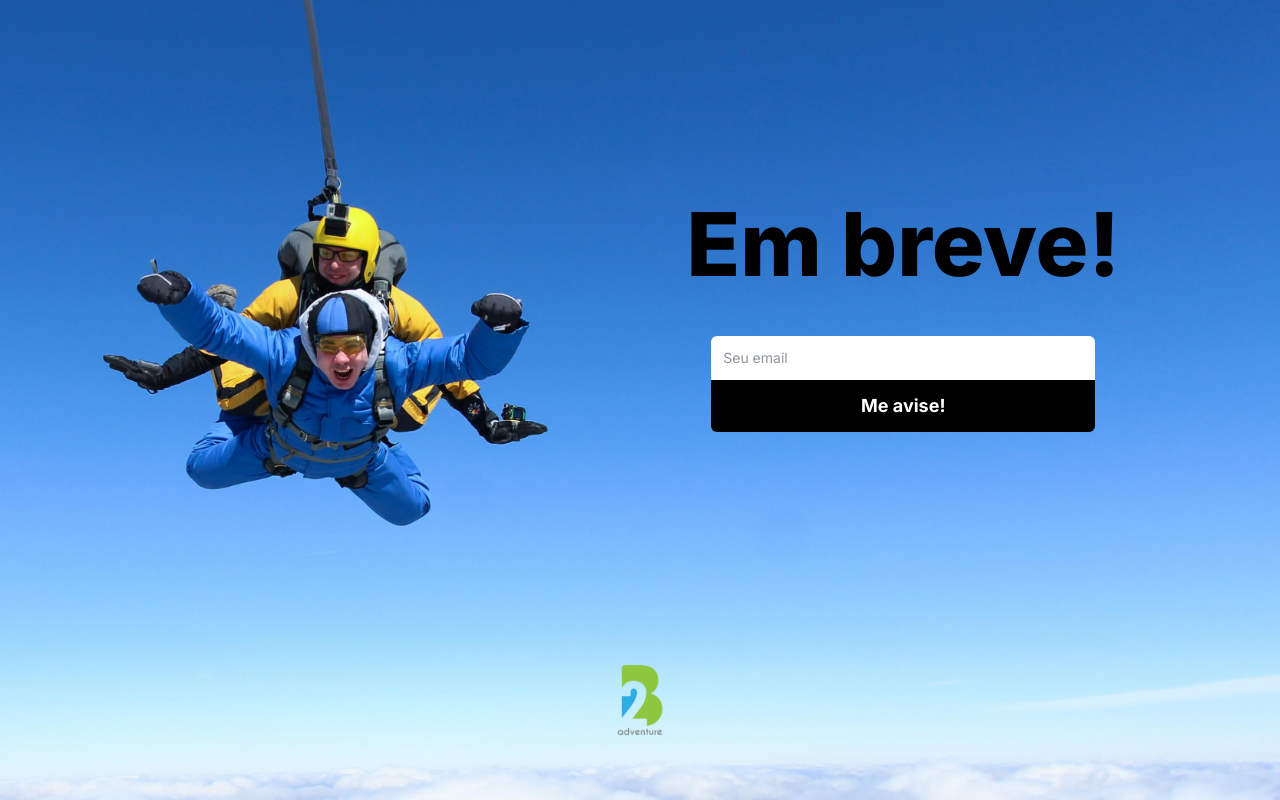
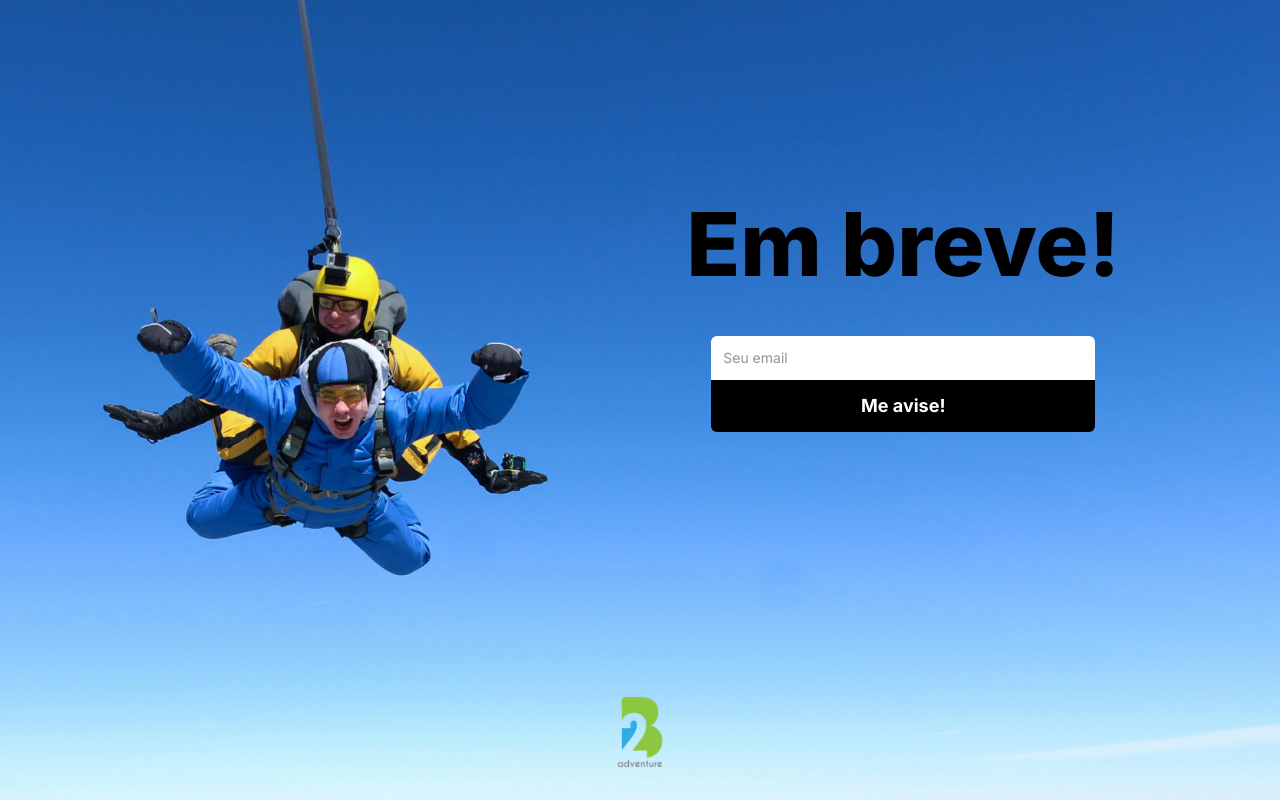
Before and after one commit to felipeCadena/b2-em-construcao, a Next.js app: page / in a window 1280 px wide. Built offline with nearby package versions, Linux system fonts and the light colour scheme.

Commit message:
ajustes finais

```diff
--- a/src/app/page.js
+++ b/src/app/page.js
@@ -28,13 +28,13 @@ export default function Home() {
 
   return (
     <main className="relative h-screen w-screen flex flex-col items-center justify-center overflow-hidden">
-      <div className="w-full h-full">
+      <div className="h-screen w-screen">
         <Image
           src="/paraquedas-1.jpeg"
           alt="Imagem de fundo"
           width={1920}
           height={1080}
-          className="object-cover w-full h-full max-sm:hidden object-[center_70%] 2xl:object-[center_70%]"
+          className="object-cover h-screen w-screen max-sm:hidden"
           priority
         />
         <Image
@@ -72,7 +72,7 @@ export default function Home() {
         </div>
       </div>
 
-      <div className="w-30 h-24 md:h-30 mx-auto md:my-2 z-10 absolute bottom-8">
+      <div className="w-30 h-24 md:h-30 mx-auto md:my-2 z-10 absolute bottom-8 md:bottom-0">
         <Image
           src="/logo.png"
           alt="Logo"
```
Also changed, not shown: public/ar-3.jpeg (deleted), public/para.jpeg (deleted).
